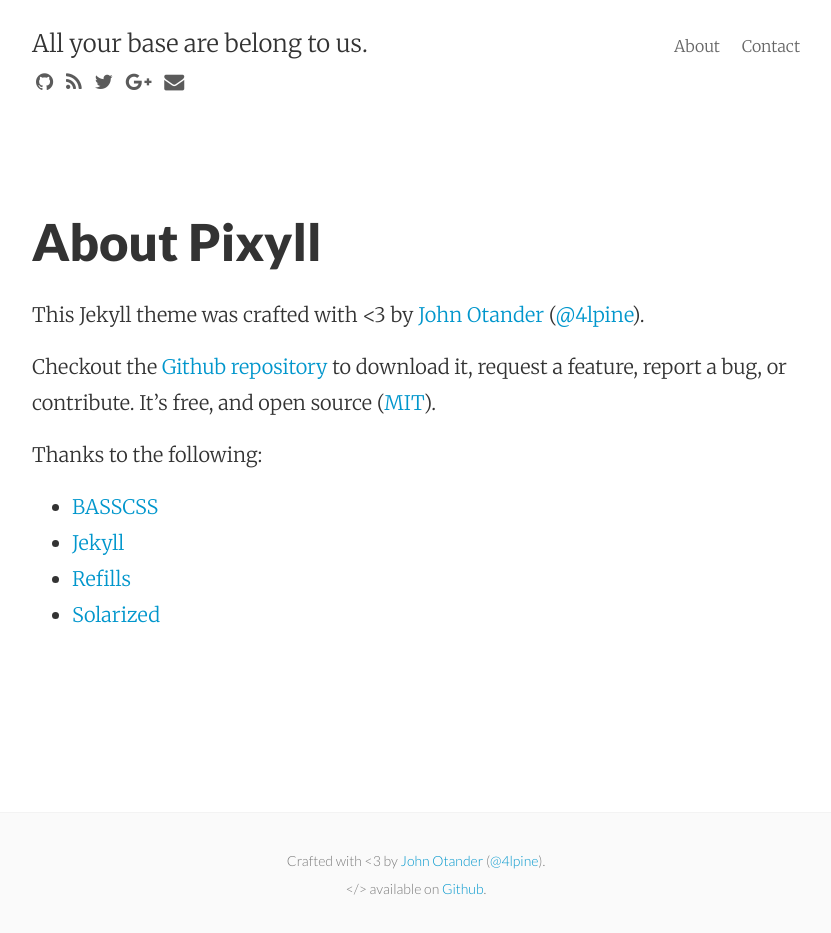
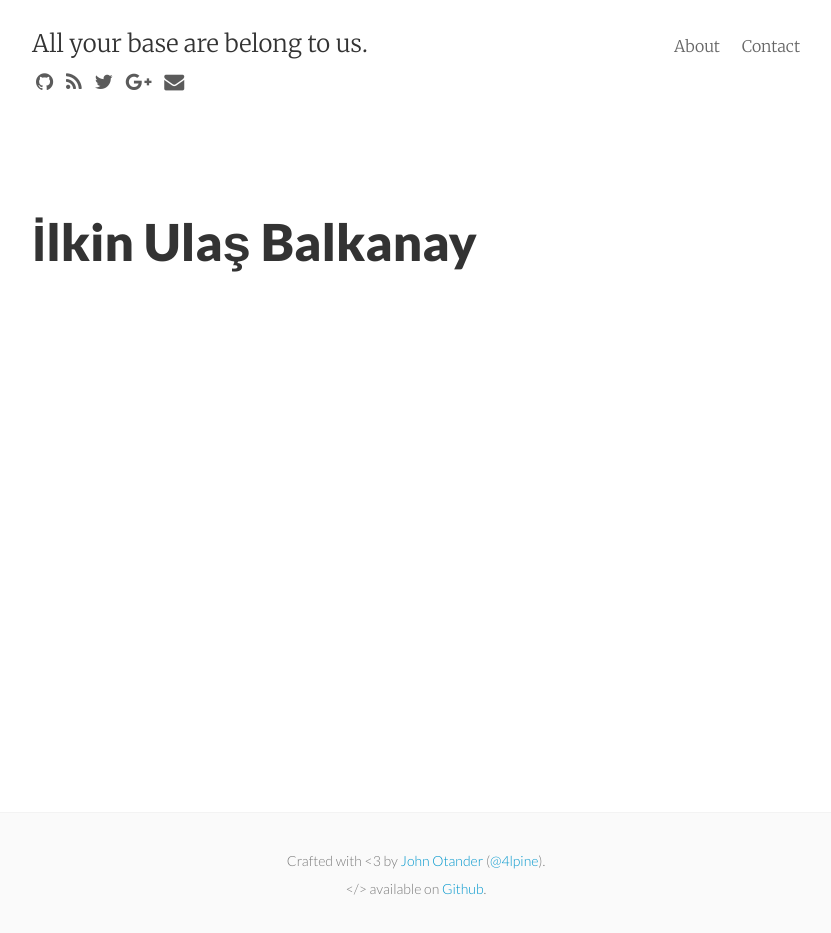
Before and after one commit to ilkinulas/ilkinulas.github.io, a Jekyll site: the page built from about.md, in a window 1280 px wide. Shown: the whole page, without its empty margins (224-1055 px from the left). Built offline with Jekyll 4.4.1, drawn with Linux system fonts in a browser that asks for light colours; nearby versions of some CDN libraries.

```diff
--- a/CNAME
+++ /dev/null
@@ -1 +0,0 @@
-pixyll.com
--- a/_config.yml
+++ b/_config.yml
@@ -29,4 +29,4 @@ markdown:     kramdown
 permalink:    pretty
 paginate:     3
 sass:
-  compressed: true
+compressed: true
--- a/about.md
+++ b/about.md
@@ -1,19 +1,5 @@
 ---
 layout: page
-title: About Pixyll
+title: İlkin Ulaş Balkanay
 permalink: /about/
 ---
-
-This Jekyll theme was crafted with <3 by [John Otander](http://johnotander.com)
-([@4lpine](https://twitter.com/4lpine)).
-
-Checkout the [Github repository](https://github.com/johnotander/pixyll) to download it,
-request a feature, report a bug, or contribute. It's free, and open source
-([MIT](http://opensource.org/licenses/MIT)).
-
-Thanks to the following:
-
-* [BASSCSS](http://basscss.com)
-* [Jekyll](http://jekyllrb.com)
-* [Refills](http://refills.bourbon.io/)
-* [Solarized](http://ethanschoonover.com/solarized)
```
Also changed, not shown: _layouts/post.html (+16 -0 lines), _posts/2014-06-11-welcome-to-pixyll.markdown (deleted, +0 -26 lines), _posts/2014-11-07-adb-tips.markdown (added, +96 -0 lines), images/me.jpeg (deleted).
